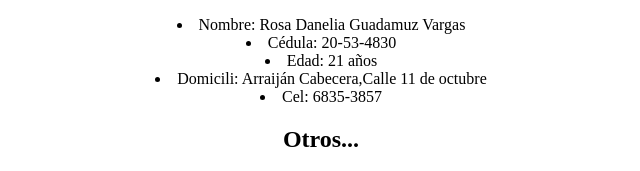
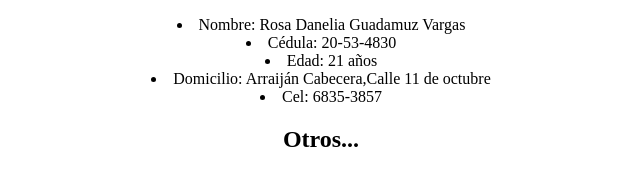
Before and after one commit to daneliaaa/GL123-D, a plain HTML site: page Rosa Guadamuz.html in a window 1280 px wide. Shown: the part 771-942 px from the top of the page, 319-959 px from the left. Drawn offline with Linux system fonts and the light colour scheme.

Commit message:
Update Rosa Guadamuz.html

```diff
--- a/Rosa Guadamuz.html
+++ b/Rosa Guadamuz.html
@@ -36,7 +36,7 @@
             <li>Nombre: Rosa Danelia Guadamuz Vargas</li>
             <li>Cédula: 20-53-4830</li>
             <li>Edad: 21 años</li>
-            <li>Domicili: Arraiján Cabecera,Calle 11 de octubre</li>
+            <li>Domicilio: Arraiján Cabecera,Calle 11 de octubre</li>
             <li>Cel: 6835-3857</li>
     </section>
     <section>
```
